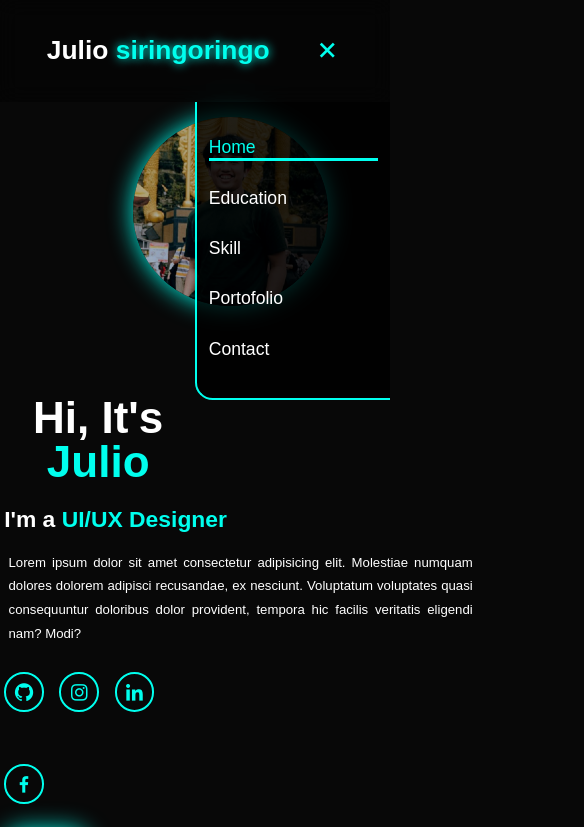
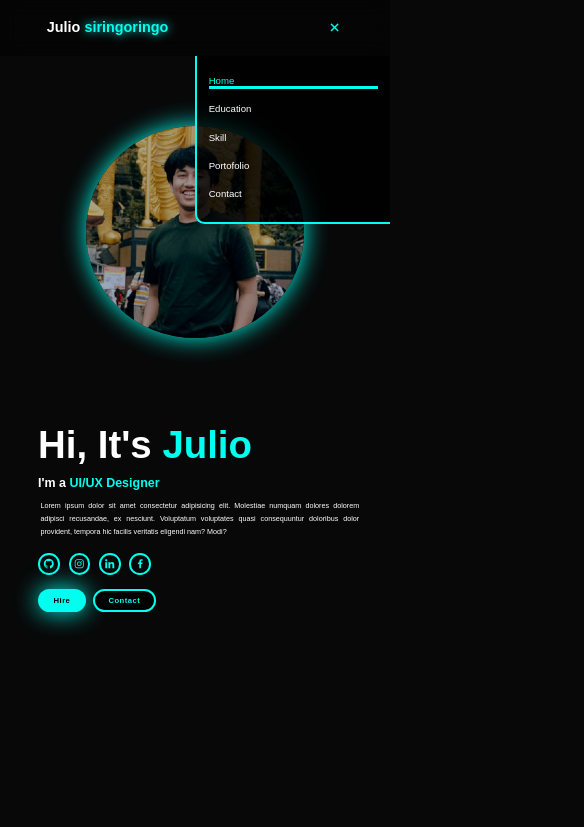
Before and after one commit to JULIOSIRINGORINGO/PORTOFOLIO, a plain HTML site: page index.html in a window 390 px wide. Both pictures are taken after a click on the icon 327 px from the left and 51 px from the top of the page. Shown: the top 827 px of the page, 584 px wide, since content can reach past the window. Drawn offline with nearby package versions, Linux system fonts and the light colour scheme.

Commit message:
first commit

```diff
--- a/style.css
+++ b/style.css
@@ -694,6 +694,7 @@ span{
   .home {
     flex-direction: column-reverse;
     margin: 5rem 4rem;
+    height: max-content;
   }
 
   .home-content h3 {
@@ -722,13 +723,114 @@ span{
     grid-template-columns: repeat(1, 1fr);
   }
 }
-@media (max-width: 580px) {
+@media (max-width: 472px) {
+  body{
+    overflow-x: hidden;
+  }
   html {
-    width: 90vw;
+    font-size: 30%;
+    overflow-x: hidden;
+  }
+  #menu-icon {
+    display: block;
+  }
+
+  .navbar {
+    position: absolute;
+    top: 100%;
+    right: 0;
+    width: 50%;
+    padding: 1rem 3%;
+    background: rgba(0, 0, 0, 0.8);
+    backdrop-filter: blur(20px);
+    border-bottom-left-radius: 2rem;
+    border-left: 2px solid var(--main-color);
+    border-bottom: 2px solid var(--main-color);
+    display: none;
+  }
+  .navbar.active {
+    display: block;
+  }
+
+  .navbar a {
+    display: block;
+    font-size: 2rem;
+    margin: 3rem 0;
+    color: white;
+  }
+
+  .home {
+    flex-direction: column-reverse;
+    margin: 5rem 4rem;
+  }
+  .home-content {
+    width: 100%;
+  }
+  .home-content h3 {
+    font-size: 2.6rem;
+  }
+
+  .home-content h1 {
+    font-size: 8rem;
+    margin-top: 3rem;
+  }
+  .home-content p {
+    max-width: 600px;
+    margin: 0 auto;
+    margin-left: 2rem;
+    text-align: justify;
+  }
+
+  .home-img img {
+    width: 56vw;
+    margin-top: -100rem;
+  }
+
+  .services h2 {
+    margin-bottom: 3rem;
+  }
+
+  .services-container {
+    grid-template-columns: repeat(1, 1fr);
+  }
+  .input-group-2{
+    margin-right: 3rem;
+  }
+}
+
+/* html {
   margin-left: 1rem;
   align-items: center;
   overflow-x: hidden;
   margin-right: 2rem;
+  font-size: 20%;
+}
+#menu-icon {
+  display: block;
+}
+
+.navbar {
+  position: absolute;
+  top: 100%;
+  right: 0;
+  width: 50%;
+  padding: 1rem 3%;
+  background: rgba(0, 0, 0, 0.8);
+  backdrop-filter: blur(20px);
+  border-bottom-left-radius: 2rem;
+  border-left: 2px solid var(--main-color);
+  border-bottom: 2px solid var(--main-color);
+  display: none;
+}
+.navbar.active {
+  display: block;
+}
+
+.navbar a {
+  display: block;
+  font-size: 2rem;
+  margin: 3rem 0;
+  color: white;
 }
 
 .home {
@@ -775,6 +877,4 @@ span{
 }
 .service-info{
   margin-top: -3rem;
-  }
-
-}
+} */
```
Lines whose indentation alone changed are shown as unchanged.
